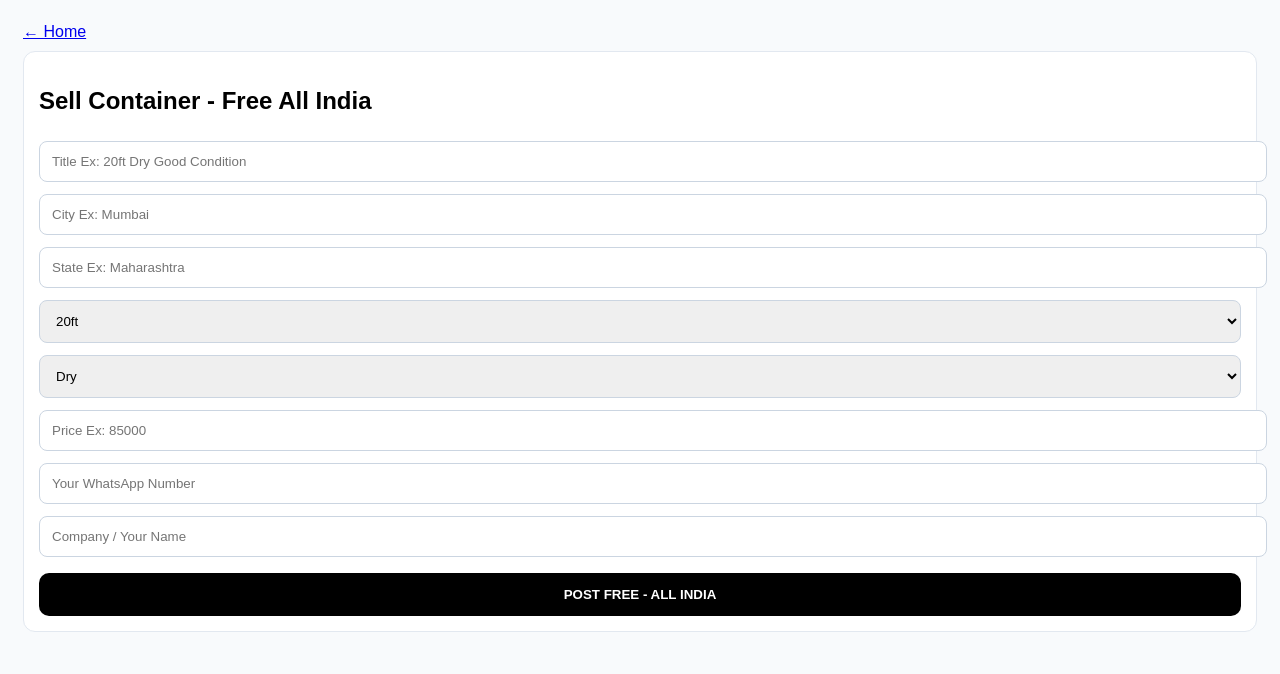
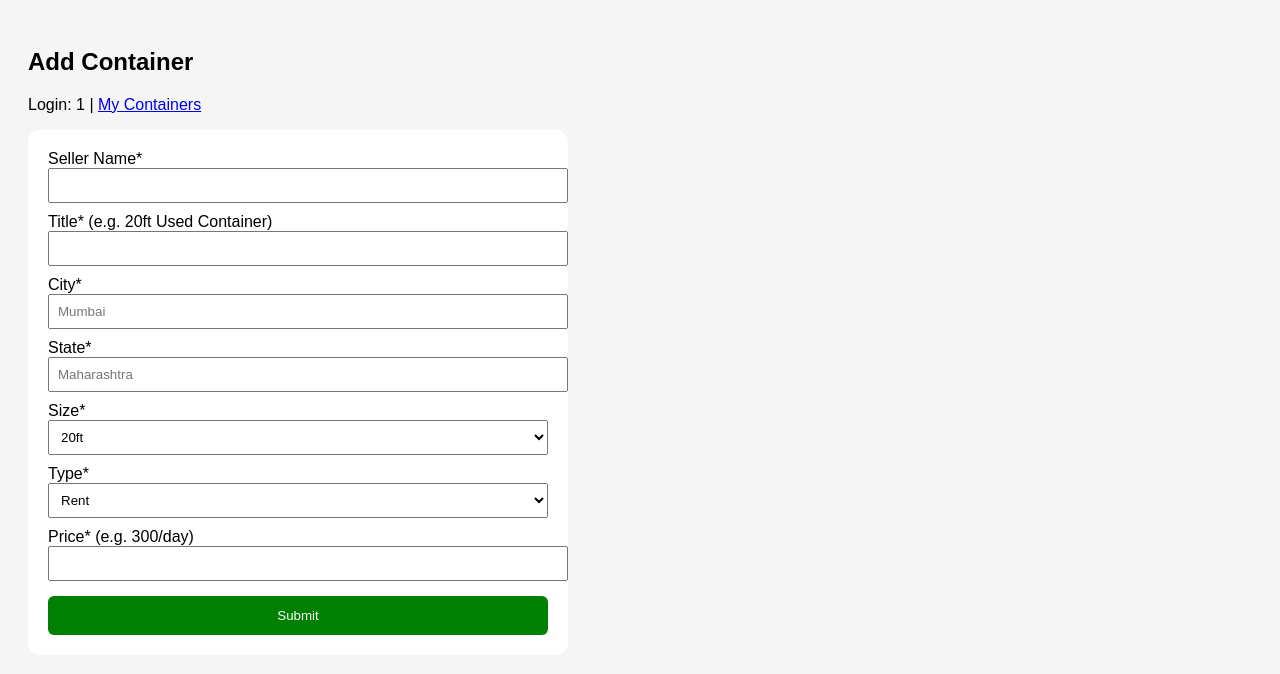
Before and after one commit to chaitanyakhaire15-collab/Container-Bazaar-, a Flask app: page /seller in a window 1280 px wide. Shown: the top 674 px of the page. Run offline with Flask 3, Linux system fonts and the light colour scheme; the visitor is signed in with stand-in values (Sample User, id 1).

Commit message:
seller.html

```diff
--- a/templates/seller.html
+++ b/templates/seller.html
@@ -1,28 +1,12 @@
-<!DOCTYPE html>
-<html>
-<head>
-<meta name="viewport" content="width=device-width, initial-scale=1">
-<style>
-body{font-family:Arial;padding:15px;background:#f8fafc}
-.box{background:#fff;padding:15px;border-radius:12px;border:1px solid #e2e8f0}
-input,select{width:100%;padding:12px;margin:6px 0;border-radius:8px;border:1px solid #cbd5e1}
-</style>
-</head>
-<body>
-<a href="/">← Home</a>
-<div class="box" style="margin-top:10px">
-<h2>Sell Container - Free All India</h2>
-<form method="POST">
-<input name="title" placeholder="Title Ex: 20ft Dry Good Condition" required>
-<input name="city" placeholder="City Ex: Mumbai" required>
-<input name="state" placeholder="State Ex: Maharashtra" required>
-<select name="size"><option>20ft</option><option>40ft</option><option>40ft HC</option></select>
-<select name="type"><option>Dry</option><option>Reefer</option><option>Open Top</option><option>Flat Rack</option></select>
-<input name="price" placeholder="Price Ex: 85000" required>
-<input name="phone" placeholder="Your WhatsApp Number" required>
-<input name="seller" placeholder="Company / Your Name" required>
-<button style="width:100%;padding:14px;background:#000;color:#fff;border:none;border-radius:10px;margin-top:10px;font-weight:bold">POST FREE - ALL INDIA</button>
-</form>
-</div>
-</body>
-</html>
+<!DOCTYPE html><html><body style="font-family:sans-serif;padding:20px;background:#f5f5f5">
+<h2>Add Container</h2><p>Login: {{my_phone}} | <a href="/my-containers">My Containers</a></p>
+<form method="POST" style="background:white;padding:20px;border-radius:12px;max-width:500px">
+Seller Name*<br><input name="seller" required style="width:100%;padding:8px;margin-bottom:10px"><br>
+Title* (e.g. 20ft Used Container)<br><input name="title" required style="width:100%;padding:8px;margin-bottom:10px"><br>
+City*<br><input name="city" placeholder="Mumbai" required style="width:100%;padding:8px;margin-bottom:10px"><br>
+State*<br><input name="state" placeholder="Maharashtra" required style="width:100%;padding:8px;margin-bottom:10px"><br>
+Size*<br><select name="size" style="width:100%;padding:8px;margin-bottom:10px"><option>20ft</option><option>40ft</option><option>20ft & 40ft Both</option></select><br>
+Type*<br><select name="type" style="width:100%;padding:8px;margin-bottom:10px"><option>Rent</option><option>Sell</option><option>Rent & Sell Both</option></select><br>
+Price* (e.g. 300/day)<br><input name="price" required style="width:100%;padding:8px;margin-bottom:15px"><br>
+<button type="submit" style="width:100%;padding:12px;background:green;color:white;border:none;border-radius:6px">Submit</button>
+</form></body></html>
```
